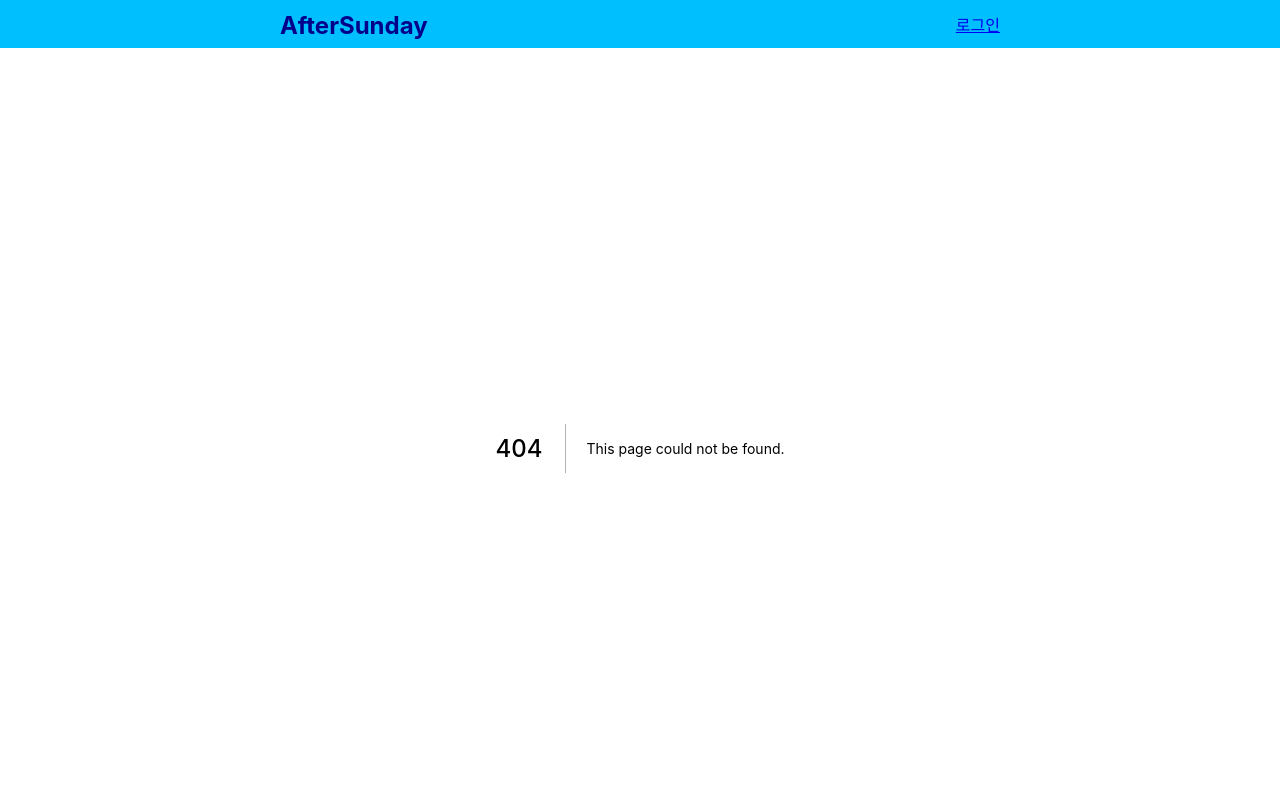
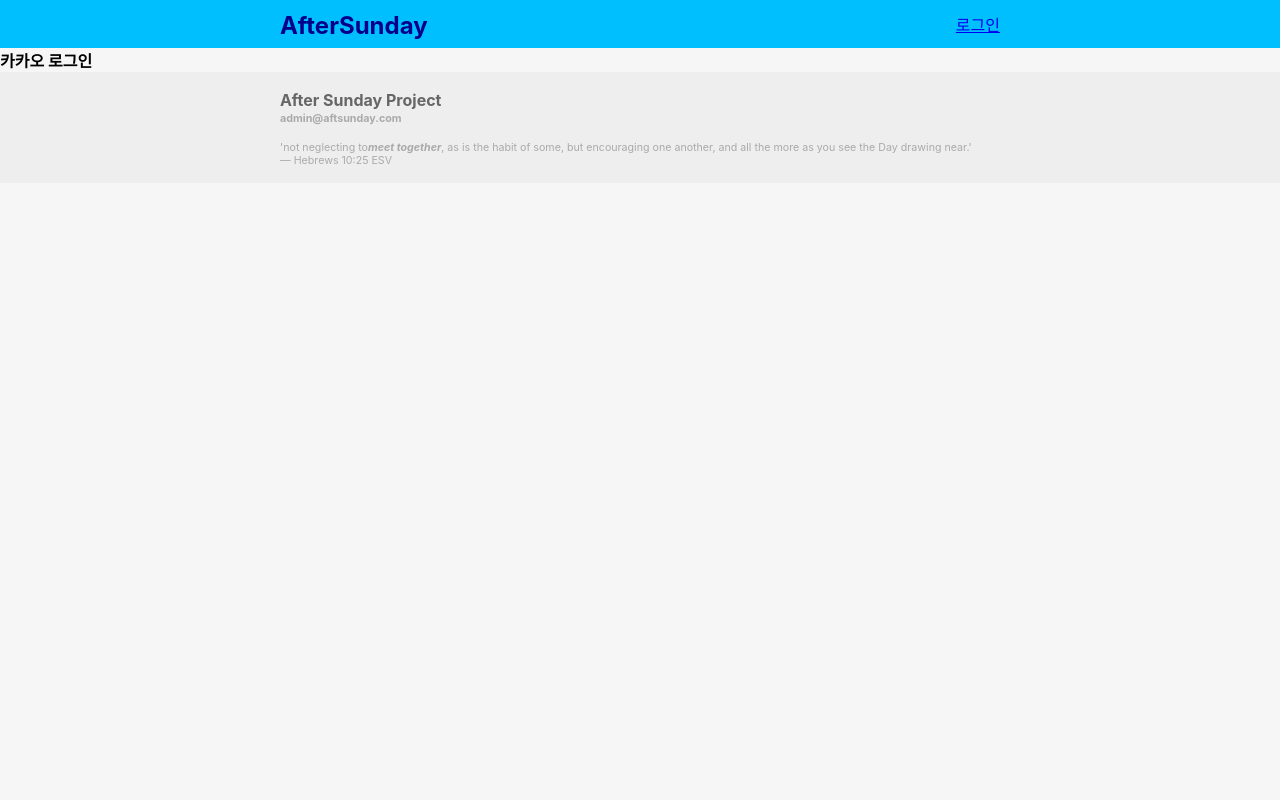
Before and after one commit to Teiming/AfterSundayFront, a Next.js app: page /login in a window 1280 px wide. Before the commit this address had no page. Shown: the top 800 px of the page. Built offline with nearby package versions, Linux system fonts and the light colour scheme; a web font is replaced by a local one.

Commit message:
feat: Login

```diff
--- a/app/layout.tsx
+++ b/app/layout.tsx
@@ -1,5 +1,5 @@
+import { ReactNode } from 'react'
 import { Metadata, Viewport } from 'next'
-import { ReactNode } from 'react'
 import { SpeedInsights } from '@vercel/speed-insights/next'
 import Header from './header'
 import Footer from './footer'
--- /dev/null
+++ b/app/login/page.tsx
@@ -0,0 +1,3 @@
+export default function Login() {
+  return <h4>카카오 로그인</h4>
+}
```
